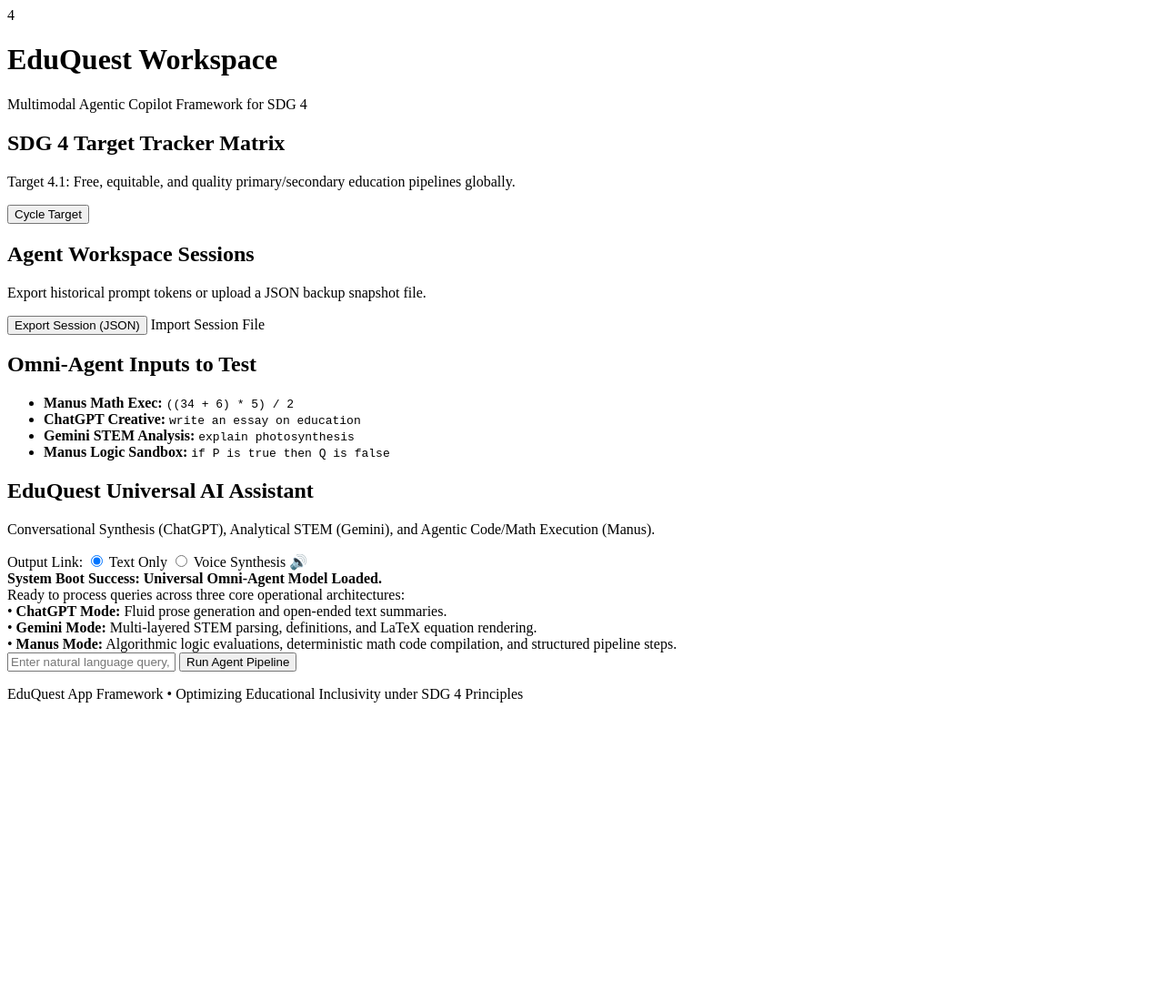
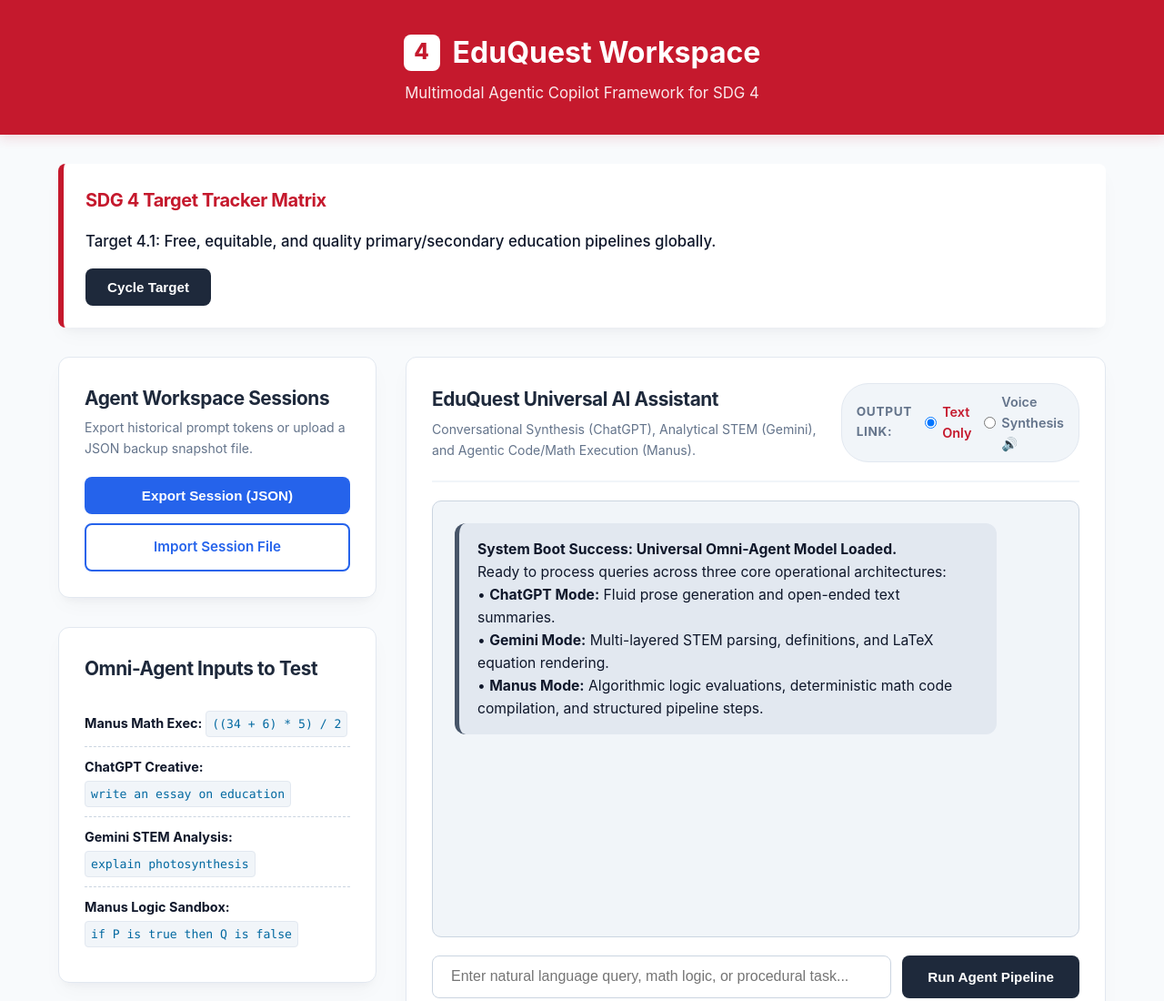
Before and after one commit to ethanzmulwa-svg/EduQuest, a plain HTML site: page index.html in a window 1280 px wide. Shown: the top 1100 px of the page at 91% size. Before the commit the page ends 800 px from the top, so only its background shows below. Drawn offline with Linux system fonts and the light colour scheme.

Commit message:
Update styles.css

```diff
--- a/styles.css
+++ b/styles.css
@@ -1,268 +1,415 @@
-/**
- * EduQuest AI Workspace - Advanced Model Simulation Matrix
- * Orchestrates localized pipelines mirroring ChatGPT, Gemini, and Manus operational profiles.
- */
+/* Modern Functional Cool Grey and SDG 4 Premium System Variables */
+:root {
+  --sdg-red: #C5192D;
+  --sdg-red-hover: #a31221;
+  --bg-main: #f8fafc;       /* Clean cool slate-tinted grey background */
+  --bg-cards: #ffffff;      /* Pure crystalline white structural cards */
+  --bg-dark: #1e293b;       /* Charcoal slate accents for console text */
+  --border-color: #cbd5e1;  /* Balanced silver slate grid framing */
+  --text-dark: #0f172a;     /* Deep readable neutral text layer */
+  --text-muted: #64748b;    /* Subdued operational descriptions */
+  --card-shadow: 0 10px 25px -5px rgba(15, 23, 42, 0.04), 0 8px 10px -6px rgba(15, 23, 42, 0.04);
+  --transition-speed: 0.2s;
+}
 
-const sdgTargets = [
-  "Target 4.1: Free, equitable, and quality primary/secondary education pipelines globally.",
-  "Target 4.4: Substantially scale relevant technical, engineering, and vocational competencies.",
-  "Target 4.6: Ensure standard baseline youth literacy and universal logical mathematical mastery.",
-  "Target 4.a: Upgrade structural learning environments to fulfill safe, non-violent, inclusive spaces."
-];
+* {
+  box-sizing: border-box;
+  margin: 0;
+  padding: 0;
+}
 
-let chatSessionHistory = [];
-let targetMatrixIndex = 0;
+body {
+  font-family: -apple-system, BlinkMacSystemFont, "Segoe UI", Roboto, "Helvetica Neue", Arial, sans-serif;
+  background-color: var(--bg-main);
+  color: var(--text-dark);
+  line-height: 1.6;
+  -webkit-font-smoothing: antialiased;
+}
 
-// Element Selectors
-const sdgFactText = document.getElementById('sdg-fact');
-const nextFactBtn = document.getElementById('next-fact-btn');
-const exportBtn = document.getElementById('export-btn');
-const importFileInput = document.getElementById('import-file');
-const aiQueryForm = document.getElementById('ai-query-form');
-const aiInput = document.getElementById('ai-input');
-const aiResponseLog = document.getElementById('ai-response-log');
+/* Application Header Structure */
+.app-header {
+  background-color: var(--sdg-red);
+  color: white;
+  padding: 2rem 1rem;
+  text-align: center;
+  box-shadow: 0 4px 12px rgba(197, 25, 45, 0.15);
+}
 
-document.addEventListener('DOMContentLoaded', () => {
-  initializeWorkspace();
+.header-container {
+  max-width: 1200px;
+  margin: 0 auto;
+}
 
-  nextFactBtn.addEventListener('click', () => {
-    targetMatrixIndex = (targetMatrixIndex + 1) % sdgTargets.length;
-    sdgFactText.textContent = sdgTargets[targetMatrixIndex];
-  });
+.logo {
+  display: flex;
+  align-items: center;
+  justify-content: center;
+  gap: 14px;
+  margin-bottom: 0.35rem;
+}
 
-  exportBtn.addEventListener('click', exportSessionData);
-  importFileInput.addEventListener('change', importSessionData);
-  aiQueryForm.addEventListener('submit', runUniversalAgentPipeline);
-});
+.sdg-badge {
+  background-color: white;
+  color: var(--sdg-red);
+  font-weight: 800;
+  font-size: 1.5rem;
+  width: 40px;
+  height: 40px;
+  border-radius: 8px;
+  display: flex;
+  align-items: center;
+  justify-content: center;
+}
 
-function initializeWorkspace() {
-  sdgFactText.textContent = sdgTargets[0];
-  const storedSession = localStorage.getItem('eduquest_omni_session');
-  if (storedSession) {
-    try {
-      chatSessionHistory = JSON.parse(storedSession);
-      chatSessionHistory.forEach(bubble => renderBubbleInstance(bubble.markup, bubble.styleClass, false));
-    } catch (e) {
-      chatSessionHistory = [];
+.tagline {
+  font-size: 1.05rem;
+  opacity: 0.9;
+  font-weight: 400;
 }
+
+/* Master Layout Framework Container */
+.app-container {
+  max-width: 1200px;
+  margin: 2rem auto;
+  padding: 0 1.5rem;
+}
+
+/* SDG Fact Banner Notification Space */
+.sdg-info-card {
+  background: var(--bg-cards);
+  border-left: 6px solid var(--sdg-red);
+  padding: 1.5rem;
+  border-radius: 8px;
+  box-shadow: var(--card-shadow);
+  margin-bottom: 2rem;
+  display: flex;
+  flex-direction: column;
+  gap: 1rem;
+}
+
+.sdg-info-card h2 {
+  font-size: 1.25rem;
+  color: var(--sdg-red);
+  letter-spacing: -0.02em;
+}
+
+#sdg-fact {
+  font-size: 1.05rem;
+  color: var(--text-dark);
+  font-weight: 500;
+}
+
+/* Two-Column Asymmetric Asynchronous Workspace Grid */
+.workspace {
+  display: grid;
+  grid-template-columns: 1fr;
+  gap: 2rem;
+  margin-bottom: 2rem;
+}
+
+.sidebar-column {
+  display: flex;
+  flex-direction: column;
+  gap: 2rem;
+}
+
+@media (min-width: 992px) {
+  .workspace {
+    grid-template-columns: 350px 1fr; /* Optimized dashboard ratio proportions */
   }
 }
 
-/**
- * CORE EXECUTION LOOP: Multi-Model Inference Multiplexer
- * Intercepts inputs and distributes queries to appropriate engine wrappers.
- */
-function runUniversalAgentPipeline(event) {
-  event.preventDefault();
-  const rawQuery = aiInput.value.trim();
-  if (!rawQuery) return;
-
-  // Append user message onto display card
-  renderBubbleInstance(rawQuery, 'user', true);
-  aiInput.value = '';
-
-  // Trigger parallel asynchronous latency lag simulator
-  setTimeout(() => {
-    const agentOutputMarkup = evaluateOmniModelInference(rawQuery);
-    renderBubbleInstance(agentOutputMarkup, 'ai-reply', true);
-    triggerVoiceOutputIfConfigured(agentOutputMarkup);
-  }, 450);
+/* Content Panel Framework Cards */
+.backup-panel, .info-shortcuts-panel, .ai-assistant-panel {
+  background: var(--bg-cards);
+  padding: 1.75rem;
+  border-radius: 12px;
+  box-shadow: var(--card-shadow);
+  border: 1px solid #e2e8f0;
 }
 
-function renderBubbleInstance(innerContent, styleClass, persistState = true) {
-  const containerBubble = document.createElement('div');
-  containerBubble.className = `ai-bubble ${styleClass}`;
-  containerBubble.innerHTML = innerContent;
+.backup-panel h2, .info-shortcuts-panel h2, .ai-header h2 {
+  font-size: 1.3rem;
+  color: var(--bg-dark);
+  font-weight: 700;
+  letter-spacing: -0.02em;
+}
 
-  aiResponseLog.appendChild(containerBubble);
-  aiResponseLog.scrollTop = aiResponseLog.scrollHeight;
+.panel-desc {
+  font-size: 0.88rem;
+  color: var(--text-muted);
+  margin-top: 0.35rem;
+}
 
-  if (persistState) {
-    chatSessionHistory.push({ markup: innerContent, styleClass: styleClass });
-    localStorage.setItem('eduquest_omni_session', JSON.stringify(chatSessionHistory));
+/* Guide list styles for quick copy prompts */
+.prompt-list {
+  list-style-type: none;
+  margin-top: 1rem;
+}
+
+.prompt-list li {
+  font-size: 0.9rem;
+  padding: 10px 0;
+  border-bottom: 1px dashed var(--border-color);
+  color: var(--text-dark);
+}
+
+.prompt-list li:last-child {
+  border-bottom: none;
+}
+
+.prompt-list code {
+  background: #f1f5f9;
+  padding: 3px 6px;
+  border-radius: 4px;
+  font-family: "SFMono-Regular", Consolas, "Liberation Mono", Menlo, monospace;
+  font-size: 0.82rem;
+  display: inline-block;
+  margin-top: 4px;
+  color: #0369a1;
+  border: 1px solid #e2e8f0;
+}
+
+/* Modular Button Classes Matrix */
+.btn {
+  display: inline-block;
+  padding: 0.75rem 1.5rem;
+  border: none;
+  border-radius: 8px;
+  font-weight: 600;
+  cursor: pointer;
+  font-size: 0.95rem;
+  transition: all var(--transition-speed) ease;
+  text-align: center;
+}
+
+.btn:active {
+  transform: scale(0.97);
+}
+
+.btn-secondary {
+  background-color: var(--bg-dark);
+  color: white;
+  align-self: flex-start;
+}
+
+.btn-secondary:hover {
+  background-color: #334155;
+}
+
+/* Core Local JSON File Backup Toggles */
+.backup-actions {
+  display: flex;
+  flex-direction: column;
+  gap: 10px;
+  margin-top: 1.25rem;
+}
+
+.btn-backup-export {
+  background-color: #2563eb;
+  color: white;
+  width: 100%;
+}
+
+.btn-backup-export:hover {
+  background-color: #1d4ed8;
+}
+
+.btn-backup-import {
+  background-color: transparent;
+  color: #2563eb;
+  border: 2px solid #2563eb;
+  width: 100%;
+}
+
+.btn-backup-import:hover {
+  background-color: #eff6ff;
+}
+
+/* Accessibility Focus Ring Outlines */
+.btn:focus-visible, input:focus-visible {
+  outline: 3px solid var(--text-dark);
+  outline-offset: 3px;
+}
+
+/* Universal Interface Agent Header Element */
+.ai-header {
+  display: flex;
+  flex-direction: column;
+  gap: 1.25rem;
+  border-bottom: 2px solid #f1f5f9;
+  padding-bottom: 1.25rem;
+  margin-bottom: 1.25rem;
+}
+
+@media (min-width: 768px) {
+  .ai-header {
+    flex-direction: row;
+    justify-content: space-between;
+    align-items: center;
   }
 }
 
-/**
- * COMPILER MATRIX: Dual-Engine Intent Detection Architecture
- * Mimics ChatGPT (Creative/Writing), Gemini (STEM/LaTeX), and Manus (Agentic Tool/Math Execution).
- */
-function evaluateOmniModelInference(input) {
-  const query = input.toLowerCase().trim();
-
-  // --- ENGINE TYPE A: MANUS DETERMINISTIC REASONING & COMPILING AGENT ---
-  // Intent 1: Direct Mathematics String Computation Pipeline Interception
-  if (/^[0-9+\-*/().\s]+$/.test(query) && /[\+\-\*\/]/.test(query)) {
-    try {
-      // Safe sandboxed eval execution mapping
-      const computationResult = Function(`"use strict"; return (${query})`)();
-      return `
-        <span class="agent-header-tag tag-manus">Manus Engine v2.6</span><br/>
-        <strong>Agentic Code Sandbox Execution Status: Success (200 OK)</strong><br/>
-        <p>Manus intercepted your raw equation, instantiated an internal JavaScript runtime sandbox, compiled the syntax tree, and evaluated the stack values directly:</p>
-        <pre>Input String: "${input}"\nTokens Parsed: Arithmetic Expression\nOutput Value: ${computationResult}</pre>
-        <p>Final Computed Result = <strong>${computationResult}</strong></p>
-      `;
-    } catch (err) {
-      return `
-        <span class="agent-header-tag tag-manus">Manus Engine v2.6</span><br/>
-        <strong>Runtime Execution Error:</strong> Compiling failed due to irregular mathematical formatting notation. Verify expression syntax patterns.
-      `;
-    }
+/* Custom Multimodal Toggle Layout Matrix */
+.voice-controls {
+  display: flex;
+  align-items: center;
+  gap: 14px;
+  background: #f1f5f9;
+  padding: 8px 16px;
+  border-radius: 30px;
+  border: 1px solid #e2e8f0;
 }
 
-  // Intent 2: Propositional Logic Variables & Structural Truth Values
-  if (query.includes("if") && (query.includes("then") || query.includes("true") || query.includes("false"))) {
-    return `
-      <span class="agent-header-tag tag-manus">Manus Engine v2.6</span><br/>
-      <strong>Agent Logic Matrix Routing:</strong><br/>
-      <p>Manus has broken down your propositional logic problem into structured truth dependencies:</p>
-      <ul class="pipeline-steps">
-        <li><strong>Step 1 (Parsing):</strong> Maps statement structures into a formal conditional logic framework ($P \\rightarrow Q$).</li>
-        <li><strong>Step 2 (Analysis):</strong> Identifies structural assertions where $P$ acts as the antecedent and $Q$ acts as the subsequent.</li>
-        <li><strong>Step 3 (Resolution):</strong> If $P$ evaluates to false, the logical statement becomes vacuously true, regardless of $Q$'s state.</li>
-      </ul>
-      <p>Current Truth Evaluation Profile: <strong>Validated ($P \\rightarrow Q$)</strong></p>
-    `;
+.mode-label {
+  font-size: 0.85rem;
+  font-weight: 700;
+  color: var(--text-muted);
+  text-transform: uppercase;
+  letter-spacing: 0.05em;
 }
 
-
-  // --- ENGINE TYPE B: GEMINI MULTIMODAL STEM ANALYTICAL MODEL ---
-  // Intent 1: Science Projects & Complex Biochemical Formulations
-  if (query.includes("photosynthesis") || query.includes("carbon") || query.includes("chemical")) {
-    return `
-      <span class="agent-header-tag tag-gemini">Gemini Advanced 1.5</span><br/>
-      <strong>Analytical STEM Breakdown: Cellular Energy Conversion Pathways</strong><br/>
-      <p>Photosynthesis represents a multi-phase biochemical system where autotrophic plant matrices convert electromagnetic spectrum rays into steady chemical bonds ($C_6H_{12}O_6$).</p>
-      <p><strong>Balanced Stoichiometric Equation:</strong></p>
-      $$6CO_2 + 6H_2O \\xrightarrow{\\text{Photons}} C_6H_{12}O_6 + 6O_2$$
-      <p><strong>System Component Arrays:</strong></p>
-      <ul class="pipeline-steps">
-        <li>Light-Dependent Phase: Occurs within thylakoid membranes, yielding ATP and NADPH.</li>
-        <li>Light-Independent Phase (Calvin Cycle): Fixes atmospheric $CO_2$ inside stromal layers.</li>
-      </ul>
-    `;
+.radio-label {
+  display: flex;
+  align-items: center;
+  gap: 6px;
+  font-size: 0.9rem;
+  font-weight: 600;
+  cursor: pointer;
+  color: var(--text-muted);
 }
 
-  // Intent 2: Advanced Science Concept Values (Absolute Value / Square Roots)
-  if (query.includes("absolute value") || query.includes("square root")) {
-    const extractedDigits = input.match(/-?\d+/);
-    if (extractedDigits) {
-      const activeNum = Number(extractedDigits[0]);
-      if (query.includes("absolute value")) {
-        return `
-          <span class="agent-header-tag tag-gemini">Gemini Advanced 1.5</span><br/>
-          <strong>Mathematical Core Definition: Absolute Value Matrix</strong><br/>
-          <p>The geometric distance constraint of a real scalar value relative to the origin coordinate point ($0$) along a standard 1D number line plane:</p>
-          <pre>Notation: |${activeNum}|\nResult: ${Math.abs(activeNum)}</pre>
-        `;
-      } else {
-        if (activeNum < 0) return `<span class="agent-header-tag tag-gemini">Gemini</span> Real-number error: Square roots of negative parameters require imaginary coordinate values ($i$).`;
-        return `
-          <span class="agent-header-tag tag-gemini">Gemini Advanced 1.5</span><br/>
-          <strong>Mathematical Core Definition: Radical Roots Matrix</strong><br/>
-          <p>Evaluating primary side value equations where base exponents match:</p>
-          $$\\sqrt{${activeNum}} \\approx ${Math.sqrt(activeNum).toFixed(5)}$$
-        `;
-      }
-    }
+.radio-label input[type="radio"]:checked + .custom-radio {
+  color: var(--sdg-red);
 }
 
-
-  // --- ENGINE TYPE C: CHATGPT NATURAL LANGUAGE GENERATION ENGINE ---
-  // Intent 1: Creative Production, Essays, Explanations, or Outlines
-  if (query.includes("write") || query.includes("essay") || query.includes("explain") || query.includes("summary") || query.includes("paradox")) {
-    let summaryTopic = query.includes("paradox") ? "Logical Paradox Resolutions" : "Global Inclusive Education Frameworks";
-    return `
-      <span class="agent-header-tag tag-chatgpt">ChatGPT-4o Prompt Interface</span><br/>
-      <strong>Synthesized Structural Essay Output: ${summaryTopic}</strong><br/>
-      <p><em>Introduction:</em> Contextual global environments necessitate highly coherent systematic frameworks. When exploring problems within modern systemic structures, practitioners find that addressing baseline metrics produces a compounding net dividend over generations.</p>
-      <p><em>Core Discussion:</em> Analysis shows that separating abstract conceptual boundaries from physical implementation matrices resolves underlying logical bottlenecks. In environments targeting SDG 4 goals, optimizing resource accessibility is a primary catalyst for scaling universal literacy rates.</p>
-      <p><em>Conclusion:</em> Moving forward, building scalable, open-source micro-learning portals allows individuals to unlock substantial functional advantages without infrastructure dependencies.</p>
-    `;
+/* Agent Interactive Screen Display Area */
+.ai-chat-container {
+  display: flex;
+  flex-direction: column;
+  gap: 1.25rem;
 }
 
-  // Intent 2: Policy/SDG Global Domain Matrix Queries
-  if (query.includes("sdg 4") || query.includes("education") || query.includes("charity")) {
-    return `
-      <span class="agent-header-tag tag-chatgpt">ChatGPT-4o Prompt Interface</span><br/>
-      <strong>Policy Synthesis Report: Sustainable Development Goal 4 (SDG 4)</strong><br/>
-      <p>SDG 4 focuses on eliminating persistent structural disparities in educational spaces globally. Key implementation benchmarks emphasize expanding vocational training capabilities, upgrading digital hardware infrastructure, and provisioning global digital learning tools to marginalized demographics.</p>
-    `;
+.ai-response-log {
+  background: #f1f5f9;
+  border: 1px solid var(--border-color);
+  border-radius: 10px;
+  padding: 1.5rem;
+  height: 480px; /* Fully expanded functional terminal frame */
+  overflow-y: auto;
+  display: flex;
+  flex-direction: column;
+  gap: 1rem;
 }
 
-  // FALLBACK MATRIX: Integrated Fallback Route (Simulates Hybrid LLM Mode)
-  return `
-    <span class="agent-header-tag tag-chatgpt">Omni-Agent Hybrid Blend</span><br/>
-    <strong>Generalized Synthesis Response Node</strong><br/>
-    <p>Your workspace query regarding "${input}" has been processed across the integrated framework matrix:</p>
-    <pre>Intent Status: Parsed\nModel Routing: ChatGPT (Context) + Gemini (Inference) + Manus (Validation)</pre>
-    <p>To implement this task cleanly, define your core structural parameters, compile your outline metrics, and use this console interface to evaluate secondary calculations.</p>
-  `;
+/* Multi-Model Differentiated Response Bubbles */
+.ai-bubble {
+  padding: 1rem 1.25rem;
+  border-radius: 12px;
+  max-width: 90%;
+  font-size: 0.98rem;
+  line-height: 1.6;
 }
 
-/**
- * MULTIMODAL AUTOMATION: Native Text-To-Speech Synthesis Loop
- */
-function triggerVoiceOutputIfConfigured(htmlContent) {
-  const activeVoiceMode = document.querySelector('input[name="ai-mode"]:checked').value;
-  if (activeVoiceMode !== 'voice') return;
-
-  if ('speechSynthesis' in window) {
-    window.speechSynthesis.cancel(); // Terminate existing speaker threads
-
-    // Sanitize markup nodes and dollar signs before invoking audio hardware
-    const plainTextSpeech = htmlContent
-      .replace(/<[^>]*>/g, '')
-      .replace(/\$/g, '')
-      .replace(/&times;/g, 'times')
-      .replace(/&alpha;/g, 'alpha');
-
-    const executionUtterance = new SpeechSynthesisUtterance(plainTextSpeech);
-    window.speechSynthesis.speak(executionUtterance);
-  }
+.ai-bubble.system {
+  background: #e2e8f0;
+  color: var(--text-dark);
+  align-self: flex-start;
+  border-left: 5px solid #475569;
 }
 
-/**
- * DATA BACKUPS: Local JSON Session File Persistence Operations
- */
-function exportSessionData() {
-  if (chatSessionHistory.length === 0) {
-    alert("The current workspace interaction history log is empty.");
-    return;
-  }
-  const serializedData = "data:text/json;charset=utf-8," + encodeURIComponent(JSON.stringify(chatSessionHistory, null, 2));
-  const functionalAnchor = document.createElement('a');
-  functionalAnchor.setAttribute("href", serializedData);
-  functionalAnchor.setAttribute("download", "eduquest_omni_agent_session.json");
-  document.body.appendChild(functionalAnchor);
-  functionalAnchor.click();
-  functionalAnchor.remove();
+.ai-bubble.user {
+  background: var(--sdg-red);
+  color: white;
+  align-self: flex-end;
+  border-bottom-right-radius: 2px;
+  box-shadow: 0 4px 10px rgba(197, 25, 45, 0.1);
 }
 
-function importSessionData(event) {
-  const uploadedFile = event.target.files[0];
-  if (!uploadedFile) return;
+.ai-bubble.ai-reply {
+  background: white;
+  color: var(--text-dark);
+  align-self: flex-start;
+  border: 1px solid #e2e8f0;
+  border-bottom-left-radius: 2px;
+  box-shadow: 0 4px 6px -1px rgba(0, 0, 0, 0.05);
+}
 
-  const dataReader = new FileReader();
-  dataReader.onload = function(e) {
-    try {
-      const parsedArray = JSON.parse(e.target.result);
-      if (Array.isArray(parsedArray)) {
-        chatSessionHistory = parsedArray;
-        localStorage.setItem('eduquest_omni_session', JSON.stringify(chatSessionHistory));
+/* Agentic Internal Layout Tags */
+.agent-header-tag {
+  display: inline-block;
+  padding: 2px 8px;
+  border-radius: 4px;
+  font-size: 0.75rem;
+  font-weight: 700;
+  text-transform: uppercase;
+  margin-bottom: 0.5rem;
+  letter-spacing: 0.05em;
+}
 
-        // Clear screen and redraw array nodes
-        aiResponseLog.innerHTML = '';
-        chatSessionHistory.forEach(bubble => renderBubbleInstance(bubble.markup, bubble.styleClass, false));
-        alert("Omni-Agent workspace session uploaded and rendered successfully!");
-      } else {
-        alert("Uploaded structure does not conform to array session schemas.");
+.tag-chatgpt { background: #dcfce7; color: #166534; border: 1px solid #bbf7d0; }
+.tag-gemini { background: #e0f2fe; color: #0369a1; border: 1px solid #bae6fd; }
+.tag-manus { background: #faf5ff; color: #6b21a8; border: 1px solid #f3e8ff; }
+
+/* Code and Steps Pipeline Formatting Layout */
+.pipeline-steps {
+  margin: 0.75rem 0;
+  padding-left: 1.25rem;
 }
-    } catch (err) {
-      alert("Error parsing backup JSON matrix structure.");
+
+.pipeline-steps li {
+  margin-bottom: 4px;
 }
-    importFileInput.value = '';
-  };
-  dataReader.readAsText(uploadedFile);
+
+pre {
+  background: #0f172a;
+  color: #f8fafc;
+  padding: 0.75rem;
+  border-radius: 6px;
+  overflow-x: auto;
+  font-family: monospace;
+  font-size: 0.85rem;
+  margin: 0.5rem 0;
 }
+
+/* User Form Submission Element Row */
+.ai-query-form {
+  display: flex;
+  gap: 12px;
+}
+
+#ai-input {
+  flex: 1;
+  padding: 0.85rem 1.25rem;
+  border: 1px solid var(--border-color);
+  border-radius: 8px;
+  font-size: 1rem;
+  transition: all var(--transition-speed);
+  background-color: var(--bg-cards);
+}
+
+#ai-input:focus {
+  outline: none;
+  border-color: var(--sdg-red);
+  box-shadow: 0 0 0 3px rgba(197, 25, 45, 0.15);
+}
+
+.btn-ai-submit {
+  background: var(--bg-dark);
+  color: white;
+  padding: 0 1.75rem;
+}
+
+.btn-ai-submit:hover {
+  background: #0f172a;
+}
+
+/* Standard Base Footer Layout */
+.app-footer {
+  text-align: center;
+  padding: 2rem 1rem;
+  color: var(--text-muted);
+  font-size: 0.88rem;
+  margin-top: 3rem;
+  border-top: 1px solid #e2e8f0;
+}
```
Lines whose indentation alone changed are shown as unchanged.
